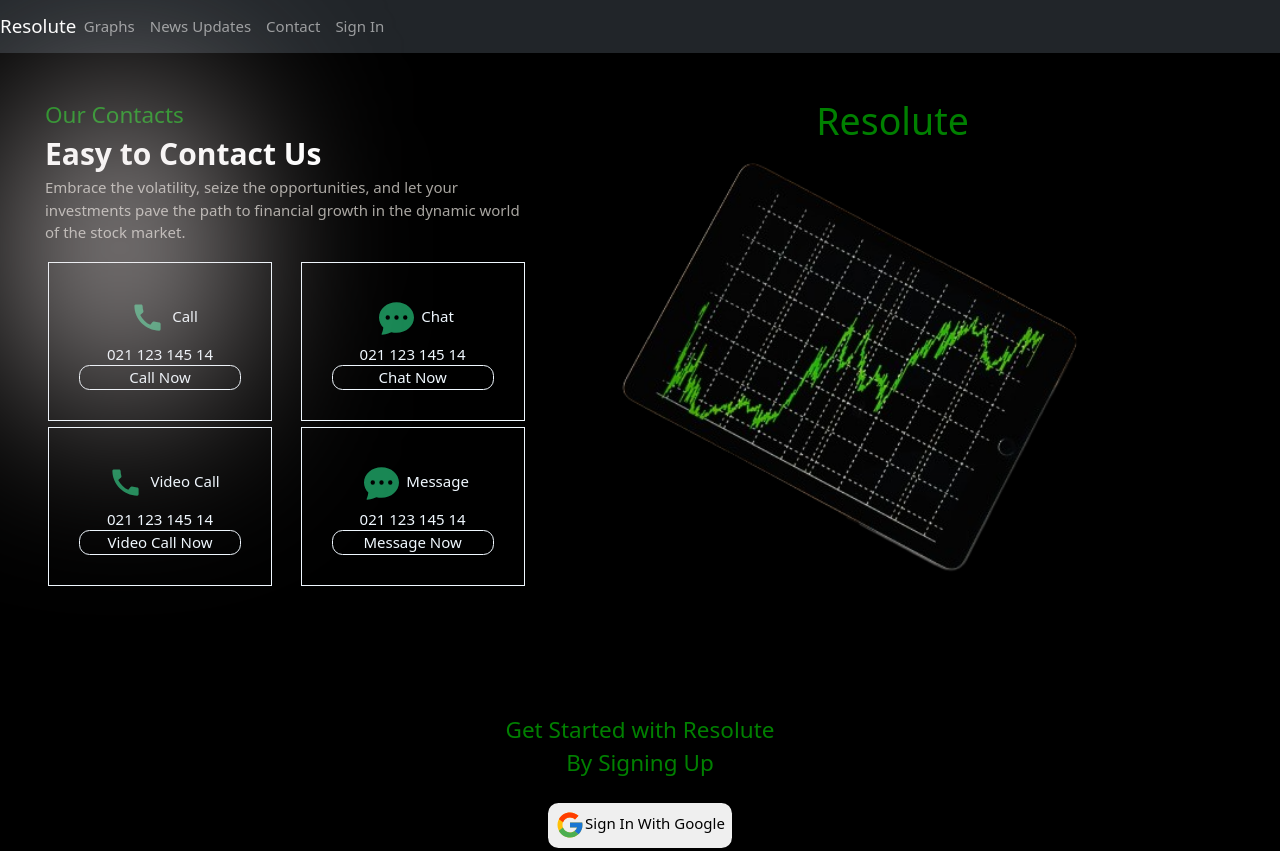
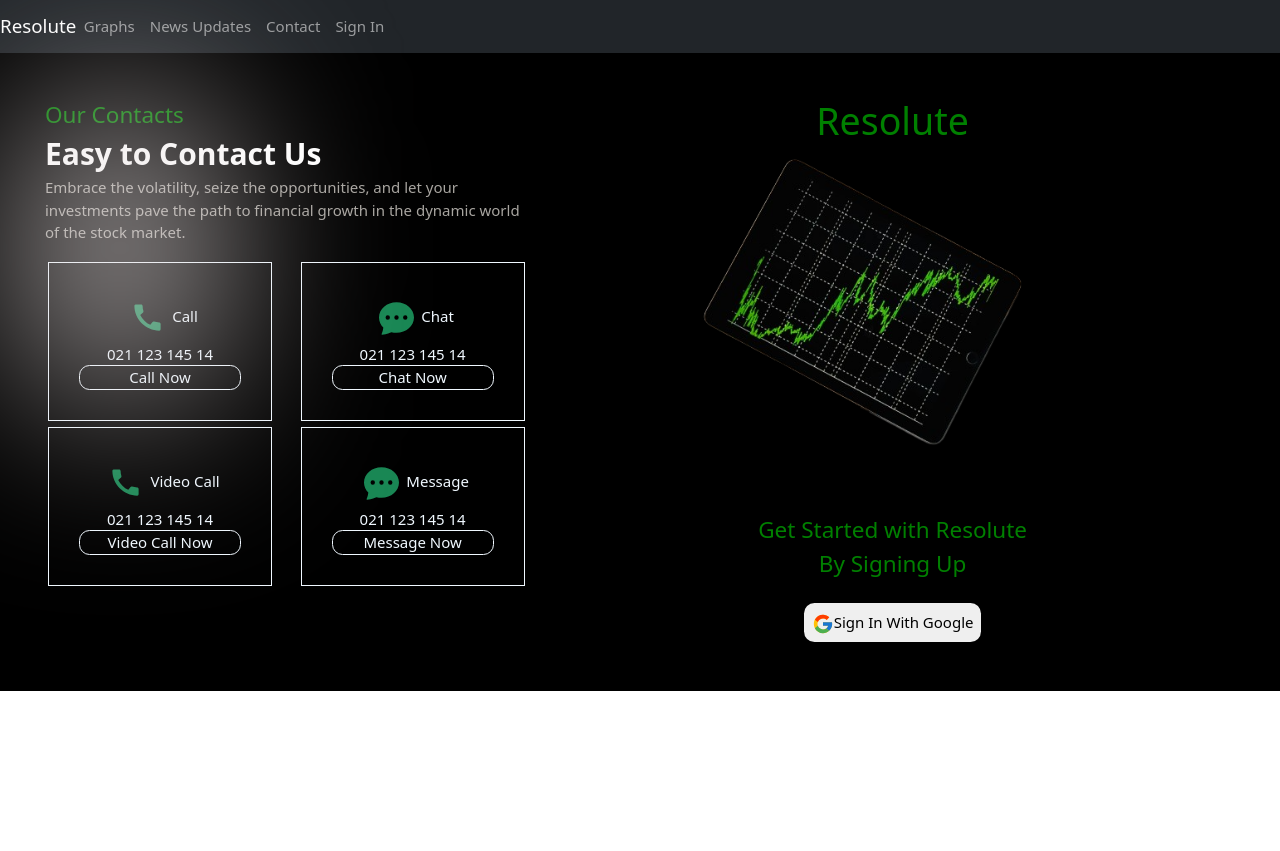
Before and after one commit to DanielCabador/react-project2, a React (Vite) app: page /contact in a window 1280 px wide. After the commit the page ends 800 px from the top, so only its background shows below. Built offline with nearby package versions, Linux system fonts and the light colour scheme.

Commit message:
Added style

```diff
--- a/src/component/Contact.css
+++ b/src/component/Contact.css
@@ -49,12 +49,13 @@
   scale: 1.1;
   background-color: rgb(77, 215, 77);
   color: black;
+  cursor: pointer;
 }
 
 /* right side */
 
 .right-section-image {
-  width: 100%;
+  width: 70%;
 }
 
 .right-section-header {
@@ -80,7 +81,7 @@
 .get-started-button {
   border-radius: var(--button-border-radius);
   border: none;
-  font-weight: 500;
+  font-weight: 400;
   transition: all 300ms ease-in;
 }
 
--- a/src/component/Contact.jsx
+++ b/src/component/Contact.jsx
@@ -1,12 +1,8 @@
-// REACT ICONS
 import { MdCall } from "react-icons/md";
 import { BsFillChatDotsFill } from "react-icons/bs";
 import { FcGoogle } from "react-icons/fc";
-
-// CSS
 import "./Contact.css";
 
-// JSX FUNCTION COMPONENT
 const Contact = () => {
   return (
     <>
@@ -82,9 +78,6 @@
               alt=""
               className="right-section-image"
             />
-          </div>
-        </div>
-      </div>
             <div className="text-center p-1 get-started-wrapper">
               <div className="get-started-text-wrapper">
                 <span>Get Started with Resolute</span> <br />
@@ -92,9 +85,12 @@
               </div>
               <br />
               <button className="text-center p-2 get-started-button ">
-          <FcGoogle size={30} />
+                <FcGoogle size={22} />
                 Sign In With Google
               </button>
+            </div>
+          </div>
+        </div>
       </div>
     </>
   );
```
Lines whose indentation alone changed are shown as unchanged.
